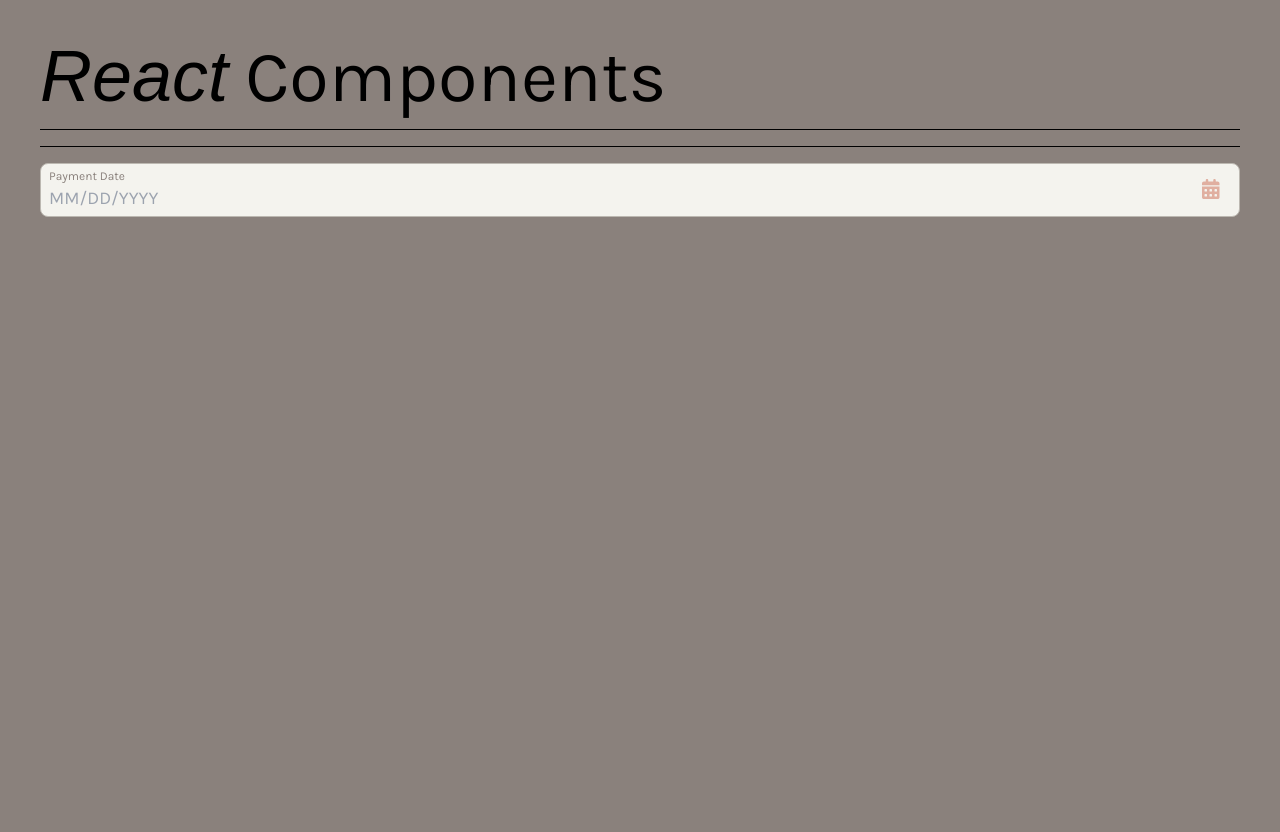
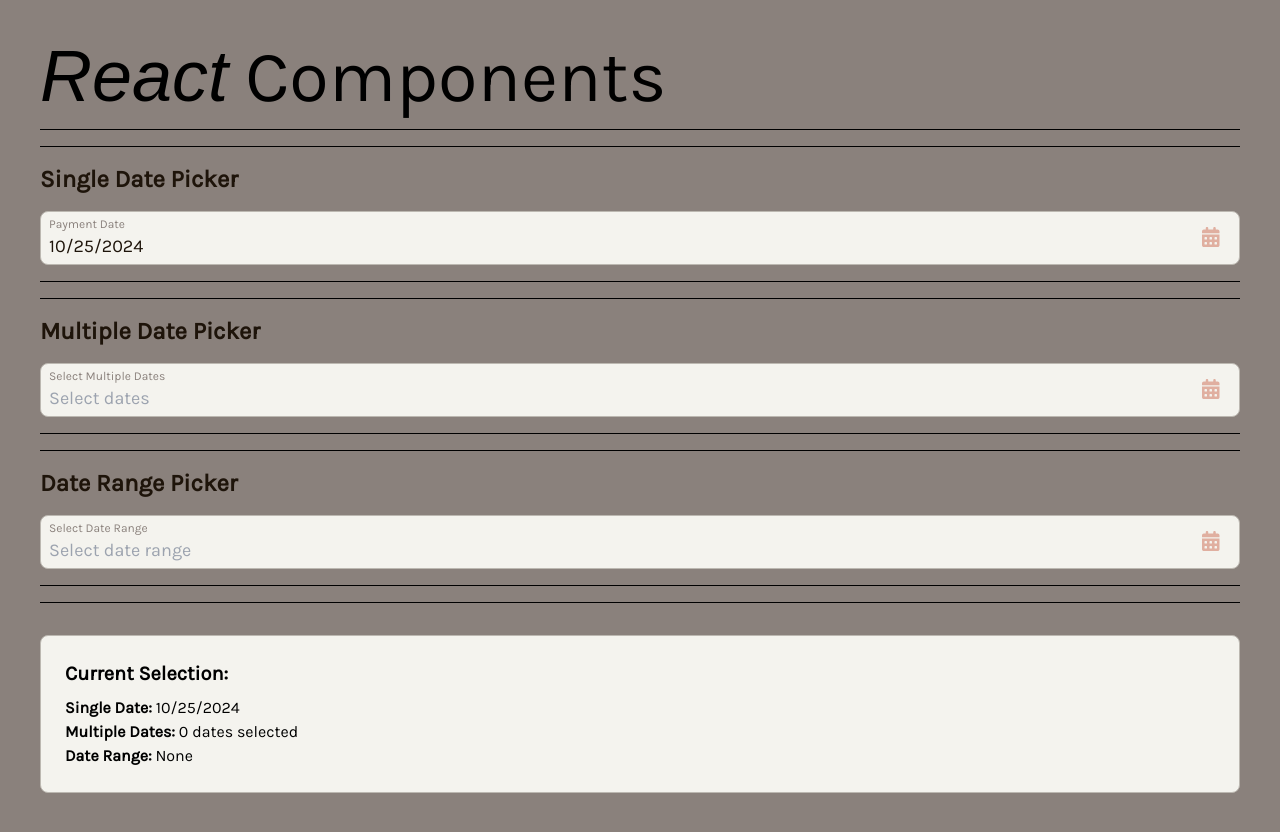
Before and after one commit to jasminepvo/react, a React (Vite) app: page / in a window 1280 px wide. Before the commit the page ends 800 px from the top, so only its background shows below. Built offline with nearby package versions, Linux system fonts and the light colour scheme; a web font is replaced by a local one.

Commit message:
3 date modes

```diff
--- a/src/App.tsx
+++ b/src/App.tsx
@@ -1,11 +1,37 @@
 // import { Counter } from "./components/Counter";
 // import { Hangman } from "./components/Hangman";
 // import { TicTacToe } from "./components/TicTacToe";
+import { useState } from "react";
 import { DatePicker } from "./components/DatePicker";
-const date = new Date();
+import { DateRange } from "react-day-picker";
 
+type AnySelectionValue = Date | Date[] | DateRange | null;
 
 function App() {
+  // State for each DatePicker mode
+  const [singleDate, setSingleDate] = useState<Date | null>(new Date());
+  const [multipleDates, setMultipleDates] = useState<Date[]>([]);
+  const [dateRange, setDateRange] = useState<DateRange | null>(null);
+
+  // Type-safe onChange handlers with type assertions
+  const handleSingleDateChange = (value: AnySelectionValue) => {
+    if (value === null || value instanceof Date) {
+      setSingleDate(value);
+    }
+  };
+
+  const handleMultipleDatesChange = (value: AnySelectionValue) => {
+    if (value !== null && Array.isArray(value)) {
+      setMultipleDates(value);
+    }
+  };
+
+  const handleDateRangeChange = (value: AnySelectionValue) => {
+    if (value !== null && typeof value === "object" && "from" in value) {
+      setDateRange(value);
+    }
+  };
+
   return (
     <div className="p-10">
       <span className="font-italiana text-5xl lg:text-7xl italic">React</span>
@@ -21,7 +47,61 @@
       <TicTacToe /> */}
       <hr className="border-t border-gray-300 w-full my-4" />
       <hr className="border-t border-gray-300 w-full my-4" />
-      <DatePicker label="Payment Date" placeholder="MM/DD/YYYY" disclaimer="In order for your payment to be credited today, please select today's date as the payment date and submit your payment before 11:59 PM EST. Please note that payments received after 11:59 PM EST will be credited the next business day." />
+      <h2 className="text-2xl font-bold text-brown mb-4">Single Date Picker</h2>
+      <DatePicker
+        mode="single"
+        value={singleDate}
+        onChange={handleSingleDateChange}
+        label="Payment Date"
+        placeholder="MM/DD/YYYY"
+        disclaimer="In order for your payment to be credited today, please select today's date as the payment date and submit your payment before 11:59 PM EST."
+      />
+      <hr className="border-t border-gray-300 w-full my-4" />
+      <hr className="border-t border-gray-300 w-full my-4" />
+      <h2 className="text-2xl font-bold text-brown mb-4">
+        Multiple Date Picker
+      </h2>
+      <DatePicker
+        mode="multiple"
+        value={multipleDates}
+        onChange={handleMultipleDatesChange}
+        label="Select Multiple Dates"
+        placeholder="Select dates"
+        disclaimer="Select all the dates you want to include."
+      />
+      <hr className="border-t border-gray-300 w-full my-4" />
+      <hr className="border-t border-gray-300 w-full my-4" />
+
+      <h2 className="text-2xl font-bold text-brown mb-4">Date Range Picker</h2>
+      <DatePicker
+        mode="range"
+        value={dateRange}
+        onChange={handleDateRangeChange}
+        label="Select Date Range"
+        placeholder="Select date range"
+        disclaimer="Select the start and end dates for your date range."
+      />
+      <hr className="border-t border-gray-300 w-full my-4" />
+      <hr className="border-t border-gray-300 w-full my-4" />
+
+      <div className="mt-8 p-6 bg-cream border border-gray rounded-lg">
+        <h3 className="text-xl font-semibold mb-2">Current Selection:</h3>
+        <div>
+          <strong>Single Date:</strong>{" "}
+          {singleDate ? singleDate.toLocaleDateString() : "None"}
+        </div>
+        <div>
+          <strong>Multiple Dates:</strong> {multipleDates.length} dates selected
+        </div>
+        <div>
+          <strong>Date Range:</strong>{" "}
+          {dateRange?.from
+            ? `${dateRange.from.toLocaleDateString()} - ${
+                dateRange.to ? dateRange.to.toLocaleDateString() : "..."
+              }`
+            : "None"}
+        </div>
+      </div>
     </div>
   );
 }
--- a/src/components/Calender.tsx
+++ b/src/components/Calender.tsx
@@ -1,28 +1,28 @@
-import { DayPicker } from "react-day-picker";
+import * as React from "react";
+import { DayPicker, Matcher, DateRange } from "react-day-picker";
+import "react-day-picker/dist/style.css";
 
 type CalendarProps = {
-  selected?: Date;
-  onSelect?: (date: Date | undefined) => void;
+  mode?: "single" | "multiple" | "range";
+  selected?: Date | Date[] | DateRange | undefined;
+  onSelect?: (value: Date | Date[] | DateRange | undefined) => void;
   classNames?: Record<string, string>;
   showOutsideDays?: boolean;
+  disabled?: Matcher | Matcher[];
+  required?: boolean;
 };
 
 export const Calendar = ({
+  mode = "single",
   classNames = {},
   selected,
   onSelect,
   showOutsideDays = true,
-
+  disabled,
+  required,
   ...props
 }: CalendarProps) => {
-  return (
-    <DayPicker
-      mode="single"
-      selected={selected}
-      onSelect={onSelect}
-      showOutsideDays={showOutsideDays}
-      {...props}
-      classNames={{
+  const baseStyles = {
     day: "h-11 w-11 text-brown/70 text-base p-0 font-light aria-selected:opacity-100 hover:bg-gray/20 rounded-sm pointer",
     month_grid: "w-100%",
     month_caption: "text-base text-brown",
@@ -39,7 +39,49 @@
     today: "text-blush font-bold!",
     selected: "bg-blush text-taupe hover:bg-taupe rounded-sm",
     ...classNames,
-      }}
+  };
+
+  if (mode === "single") {
+    return (
+      <DayPicker
+        mode="single"
+        selected={selected as Date | undefined}
+        onSelect={onSelect as (date: Date | undefined) => void}
+        showOutsideDays={showOutsideDays}
+        disabled={disabled}
+        required={required}
+        classNames={baseStyles}
+        {...props}
+      />
+    );
+  }
+
+  if (mode === "multiple") {
+    return (
+      <DayPicker
+        mode="multiple"
+        selected={selected as Date[] | undefined}
+        onSelect={onSelect as (dates: Date[] | undefined) => void}
+        showOutsideDays={showOutsideDays}
+        disabled={disabled}
+        required={required}
+        classNames={baseStyles}
+        {...props}
+      />
+    );
+  }
+
+  // Range mode
+  return (
+    <DayPicker
+      mode="range"
+      selected={selected as DateRange | undefined}
+      onSelect={onSelect as (range: DateRange | undefined) => void}
+      showOutsideDays={showOutsideDays}
+      disabled={disabled}
+      required={required}
+      classNames={baseStyles}
+      {...props}
     />
   );
 };
--- a/src/components/DatePicker.tsx
+++ b/src/components/DatePicker.tsx
@@ -4,19 +4,25 @@
 import { FontAwesomeIcon } from "@fortawesome/react-fontawesome";
 import { faCalendarDays } from "@fortawesome/free-solid-svg-icons";
 import { Calendar } from "./Calender";
+import { Matcher, DateRange } from "react-day-picker";
+
+type SelectionValue = Date | Date[] | DateRange | null;
 
 export interface DatePickerProps {
-  value?: Date | null;
-  onChange?: (date: Date | null) => void;
+  mode?: "single" | "multiple" | "range";
+  value?: SelectionValue;
+  onChange?: (value: SelectionValue) => void;
   label?: string;
   placeholder?: string;
   min?: string;
   max?: string;
   disclaimer?: string;
-  // ...add more as needed
+  disabled?: Matcher | Matcher[];
+  required?: boolean;
 }
 
 export const DatePicker: React.FC<DatePickerProps> = ({
+  mode = "single",
   value,
   onChange,
   label,
@@ -24,43 +30,82 @@
   min,
   max,
   disclaimer,
+  disabled,
+  required,
 }) => {
-  const [internalDate, setInternalDate] = useState<Date | null>(null);
+  const [internalValue, setInternalValue] = useState<SelectionValue>(null);
   const [open, setOpen] = useState(false);
-  const [tempSelectedDate, setTempSelectedDate] = useState<Date | undefined>(
-    undefined
-  );
+  const [tempSelectedValue, setTempSelectedValue] = useState<
+    Date | Date[] | DateRange | undefined
+  >(undefined);
   const [inputValue, setInputValue] = useState("");
   const inputRef = useRef<HTMLInputElement>(null);
 
   const isControlled = value !== undefined;
-  const selectedDate = isControlled ? value : internalDate;
+  const selectedValue = isControlled ? value : internalValue;
+
+  // Format for display
+  const formatSelectedValue = () => {
+    if (!selectedValue) return "";
+
+    if (mode === "single" && selectedValue instanceof Date) {
+      return format(selectedValue, "MM/dd/yyyy");
+    } else if (mode === "multiple" && Array.isArray(selectedValue)) {
+      return selectedValue.length > 0
+        ? `${selectedValue.length} dates selected`
+        : "";
+    } else if (
+      mode === "range" &&
+      selectedValue &&
+      typeof selectedValue === "object" &&
+      "from" in selectedValue
+    ) {
+      if (selectedValue.from) {
+        const fromStr = format(selectedValue.from, "MM/dd/yyyy");
+        if (selectedValue.to) {
+          const toStr = format(selectedValue.to, "MM/dd/yyyy");
+          return `${fromStr} - ${toStr}`;
+        }
+        return `${fromStr} - ...`;
+      }
+    }
+    return "";
+  };
 
   // Initialize input value when selected date changes
   useEffect(() => {
-    if (selectedDate) {
-      setInputValue(format(selectedDate, "MM/dd/yyyy"));
+    setInputValue(formatSelectedValue());
+  }, [selectedValue]);
+
+  const handleCalendarSelect = (
+    value: Date | Date[] | DateRange | undefined
+  ) => {
+    setTempSelectedValue(value);
+
+    // For single mode, we can also auto-confirm
+    if (mode === "single" && value instanceof Date) {
+      handleConfirmDate();
     }
-  }, [selectedDate]);
-
-  const handleCalendarSelect = (date: Date | undefined) => {
-    setTempSelectedDate(date);
   };
 
   const handleConfirmDate = () => {
-    const dateToSave = tempSelectedDate || null;
-    if (!isControlled) setInternalDate(dateToSave);
-    onChange?.(dateToSave);
+    const valueToSave =
+      tempSelectedValue === undefined ? null : tempSelectedValue;
 
-    if (dateToSave) {
-      setInputValue(format(dateToSave, "MM/dd/yyyy"));
-    }
+    if (!isControlled) setInternalValue(valueToSave as SelectionValue);
+    onChange?.(valueToSave as SelectionValue);
 
+    setInputValue(formatSelectedValue());
     setOpen(false);
   };
 
   const handleInputChange = (e: React.ChangeEvent<HTMLInputElement>) => {
     let value = e.target.value;
+
+    if (mode !== "single") {
+      // For multiple and range, just show the text field as read-only
+      return;
+    }
 
     // Remove any non-digit characters except for slashes
     value = value.replace(/[^\d/]/g, "");
@@ -80,7 +125,7 @@
       if (value.length === 10) {
         const parsedDate = parse(value, "MM/dd/yyyy", new Date());
         if (isValid(parsedDate)) {
-          if (!isControlled) setInternalDate(parsedDate);
+          if (!isControlled) setInternalValue(parsedDate);
           onChange?.(parsedDate);
         }
       }
@@ -109,6 +154,7 @@
             ref={inputRef}
             min={min}
             max={max}
+            readOnly={mode !== "single"}
           />
 
           <Popover.Root open={open} onOpenChange={setOpen}>
@@ -127,9 +173,12 @@
             <Popover.Portal>
               <Popover.Content className="w-[366px] h-[536px] rounded-2xl bg-cream p-6 shadow-lg">
                 <Calendar
-                  selected={tempSelectedDate || selectedDate || undefined}
+                  mode={mode}
+                  selected={tempSelectedValue || selectedValue || undefined}
                   onSelect={handleCalendarSelect}
                   showOutsideDays={true}
+                  disabled={disabled}
+                  required={required}
                 />
                 {/* Legend */}
                 <div className="my-6 flex items-center gap-6">
@@ -150,6 +199,11 @@
                     onClick={handleConfirmDate}
                   >
                     Select Date
+                    {mode === "multiple"
+                      ? "s"
+                      : mode === "range"
+                      ? " Range"
+                      : ""}
                   </button>
                 </div>
               </Popover.Content>
```
Lines whose indentation alone changed are shown as unchanged.
